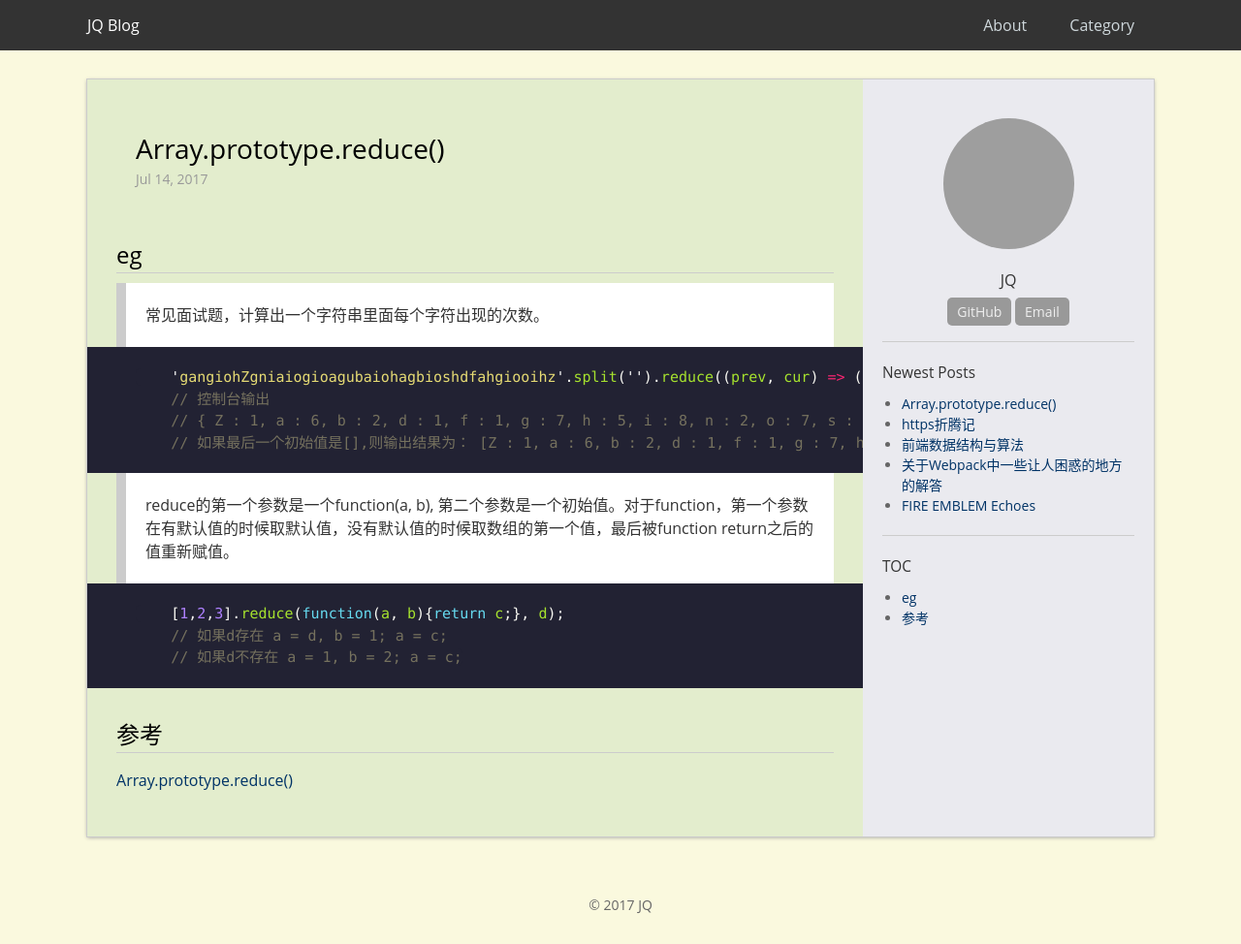
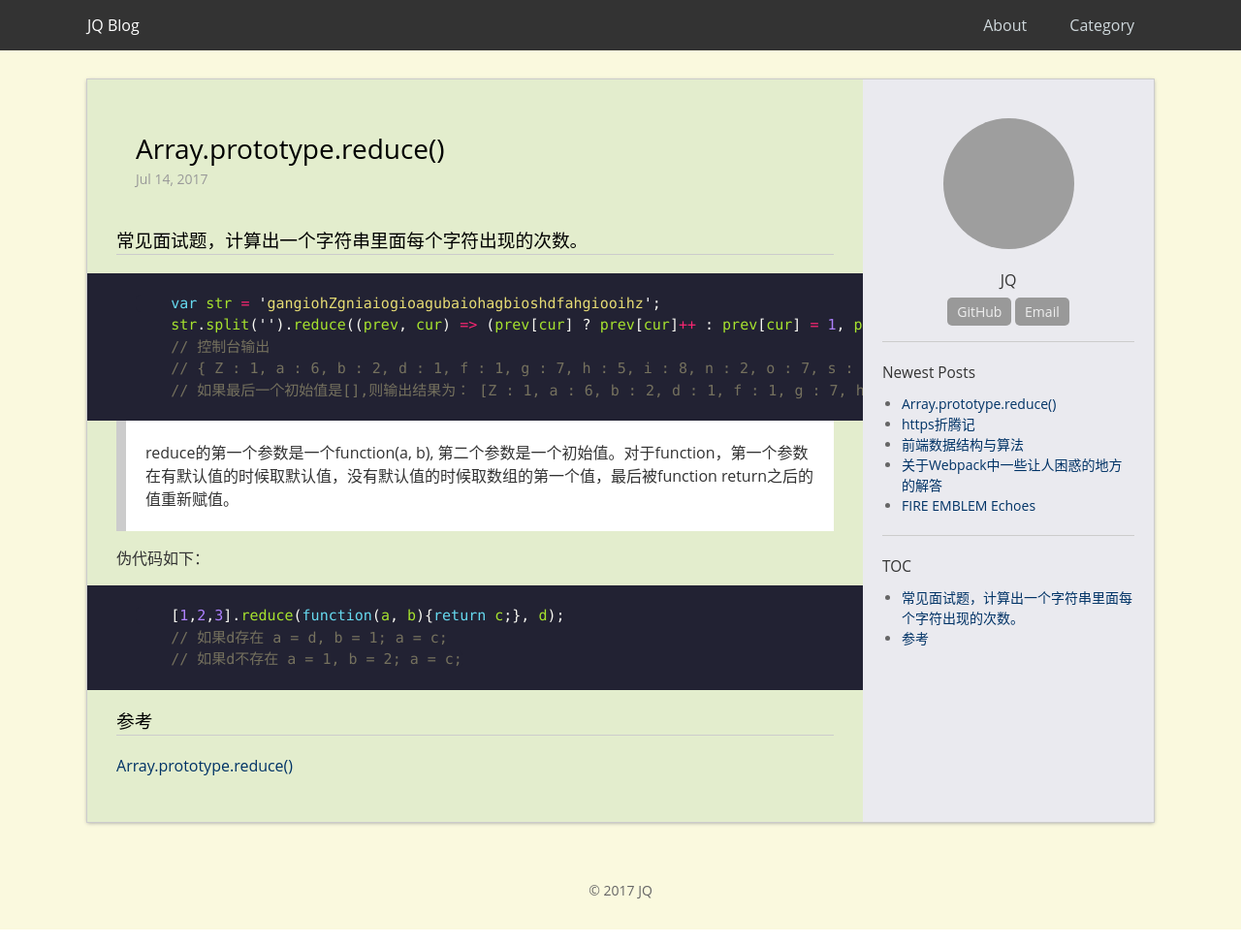
Before and after one commit to jqroom/jqroom.com, a Jekyll site: the page built from docs/_posts/2017-07-14-techstack-js-reduce.md, in a window 1280 px wide. Shown: the whole page at 97% size. Built offline with Jekyll 4.4.1, drawn with Linux system fonts in a browser that asks for light colours; grey boxes are pictures that could not be loaded.

````diff
--- a/docs/_posts/2017-07-14-techstack-js-reduce.md
+++ b/docs/_posts/2017-07-14-techstack-js-reduce.md
@@ -6,12 +6,11 @@
 permalink: /techstack/js/20170714/reduce
 ---
 
-# eg
-
-> 常见面试题，计算出一个字符串里面每个字符出现的次数。
+### 常见面试题，计算出一个字符串里面每个字符出现的次数。
 
 ```javascript
-    'gangiohZgniaiogioagubaiohagbioshdfahgiooihz'.split('').reduce((prev, cur) => (prev[cur] ? prev[cur]++ : prev[cur] = 1, prev), {});
+    var str = 'gangiohZgniaiogioagubaiohagbioshdfahgiooihz';
+    str.split('').reduce((prev, cur) => (prev[cur] ? prev[cur]++ : prev[cur] = 1, prev), {});
     // 控制台输出
     // { Z : 1, a : 6, b : 2, d : 1, f : 1, g : 7, h : 5, i : 8, n : 2, o : 7, s : 1, u : 1, z : 1 }
     // 如果最后一个初始值是[],则输出结果为： [Z : 1, a : 6, b : 2, d : 1, f : 1, g : 7, h : 5, i : 8, n : 2, o : 7, s : 1, u : 1, z : 1]
@@ -19,12 +18,13 @@
 
 > reduce的第一个参数是一个function(a, b), 第二个参数是一个初始值。对于function，第一个参数在有默认值的时候取默认值，没有默认值的时候取数组的第一个值，最后被function return之后的值重新赋值。
 
+伪代码如下：
 ```javascript
     [1,2,3].reduce(function(a, b){return c;}, d);
     // 如果d存在 a = d, b = 1; a = c;
     // 如果d不存在 a = 1, b = 2; a = c;
 ```
 
-# 参考
+### 参考
 
 [Array.prototype.reduce()](https://developer.mozilla.org/en-US/docs/Web/JavaScript/Reference/Global_Objects/Array/Reduce)
````
